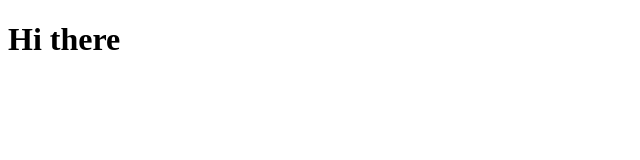
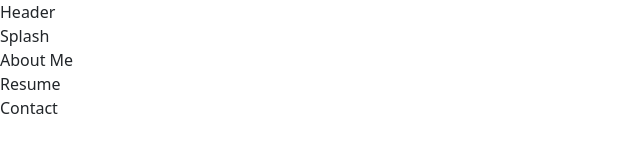
Before and after one commit to brunoamorim39/brunoamorim39.github.io, a plain HTML site: page index.html in a window 1280 px wide. Shown: the whole page, without its empty margins (0-640 px from the left). Drawn offline with Linux system fonts and the light colour scheme.

Commit message:
Structure and added bootstrap 5

```diff
--- a/index.html
+++ b/index.html
@@ -1,9 +1,30 @@
 <!DOCTYPE html>
 <html lang="en">
-    <head>
-        <title>Bruno Amorim</title>
-    </head>
-    <body>
-        <h1>Hi there</h1>
-    </body>
+<head>
+    <title>Bruno Amorim</title>
+    <meta charset="utf-8">
+    <meta name="viewport" content="width=device-width, initial-scale=1, shrink-to-fit=no">
+    <link rel="stylesheet" type="text/css" href="css/index.css">
+    <link rel="stylesheet" type="text/css" href="css/bootstrap/bootstrap.css">
+
+</head>
+<body>
+    <div class="header">
+        Header
+    </div>
+    <div class="splash">
+        Splash
+    </div>
+    <div class="about-me">
+        About Me
+    </div>
+    <div class="resume">
+        Resume
+    </div>
+    <div class="contact">
+        Contact
+    </div>
+</body>
 </html>
+<script type="text/javascript" src="js/index.js"></script>
+<script type="text/javascript" src="js/bootstrap/bootstrap.js"></script>
```
Also changed, not shown: js/index.js (added).
